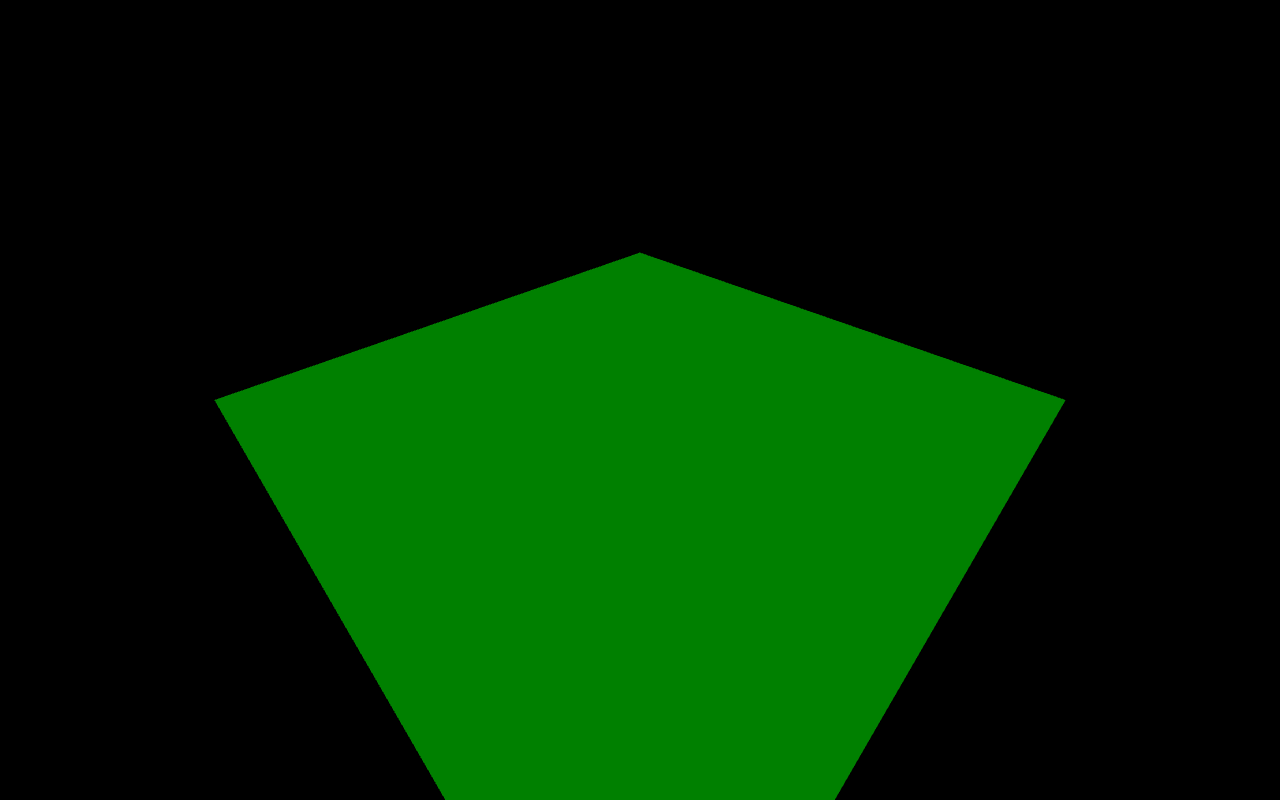
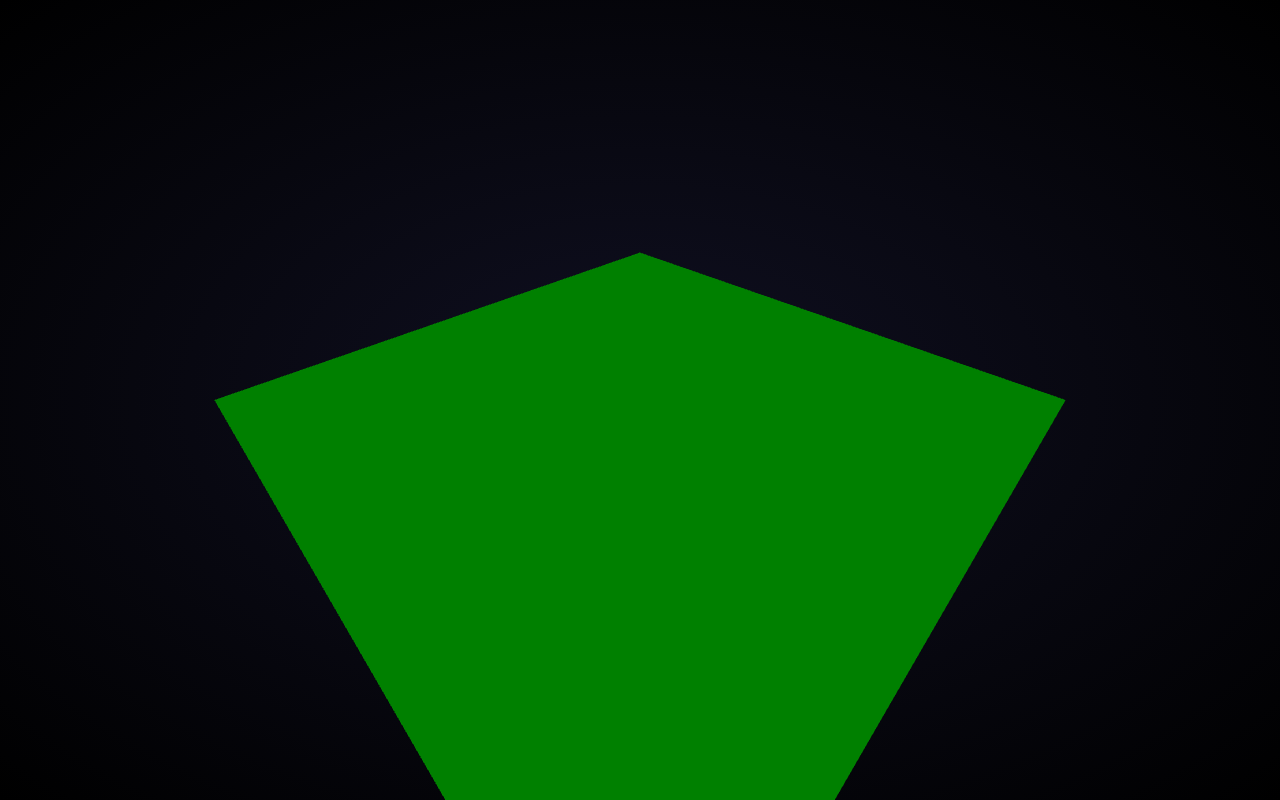
Before and after one commit to BohemianHacks/usg, a website with bundled scripts: page client/index.html in a window 1280 px wide. Built offline with nearby package versions, Linux system fonts and the light colour scheme; animation ran at ten frames a second; files whose address does not match are found by name.

Commit message:
added background gradient

```diff
--- a/client/index.html
+++ b/client/index.html
@@ -9,6 +9,7 @@
         #main_canvas {
             width: 100% !important;
             height: 100% !important;
+            background-image: radial-gradient(#101022, black);
         }
     </style>
 </head>
--- a/client/src/index.js
+++ b/client/src/index.js
@@ -15,7 +15,7 @@ const mainCanvas = document.getElementById('main_canvas');
 
 const scene = new THREE.Scene();
 const camera = new THREE.PerspectiveCamera(75, mainCanvas.offsetWidth / mainCanvas.offsetHeight, 0.1, 1000);
-const renderer = new THREE.WebGLRenderer({canvas: mainCanvas, antialias: true});
+const renderer = new THREE.WebGLRenderer({canvas: mainCanvas, antialias: true, alpha: true});
 renderer.setSize(mainCanvas.offsetWidth, mainCanvas.offsetHeight);
 
 const plane = new THREE.Mesh(new THREE.PlaneGeometry(10, 10), new THREE.MeshBasicMaterial({color: 'green'}));
```
